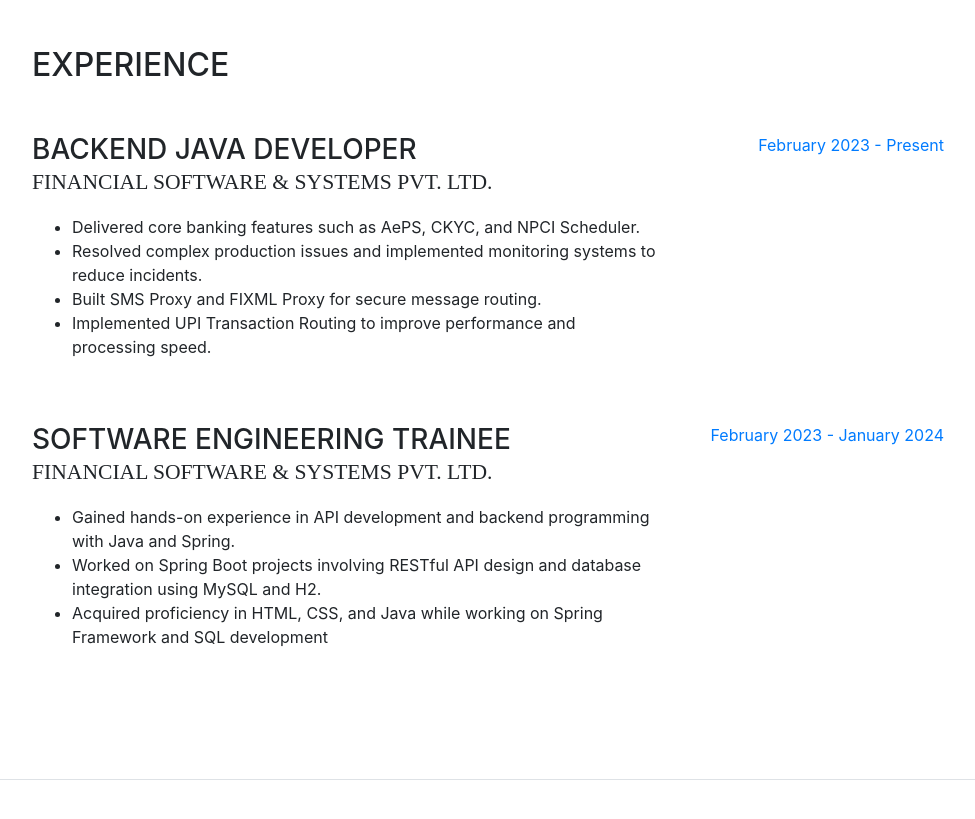
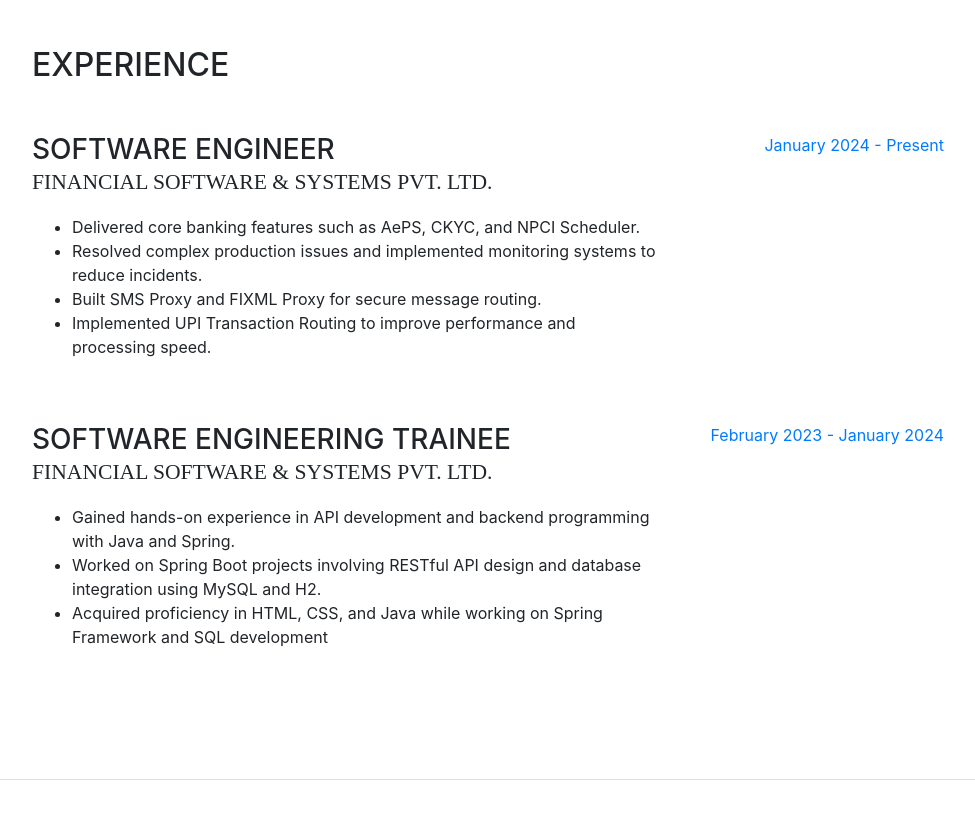
Before and after one commit to AshishCommuri/ashishcommuri.github.io, a website with bundled scripts: page index.html in a window 1280 px wide. Shown: the part 820-1639 px from the top of the page, without its empty margins (288-1263 px from the left). Built offline with nearby package versions, Linux system fonts and the light colour scheme; a web font is replaced by a local one.

Commit message:
Update index.html

```diff
--- a/index.html
+++ b/index.html
@@ -103,7 +103,7 @@
 
           <div class="resume-item d-flex flex-column flex-md-row mb-5">
             <div class="resume-content mr-auto">
-              <h3 class="mb-0">Backend Java Developer</h3>
+              <h3 class="mb-0">Software Engineer</h3>
               <div class="subheading mb-3">Financial Software & Systems Pvt. Ltd.</div>
             <ul>
               <li>Delivered core banking features such as AePS, CKYC, and NPCI Scheduler.</li>
@@ -113,7 +113,7 @@
             </ul>
             </div>
             <div class="resume-date text-md-right">
-              <span class="text-primary">February 2023 - Present</span>
+              <span class="text-primary">January 2024 - Present</span>
             </div>
           </div>
 
```
